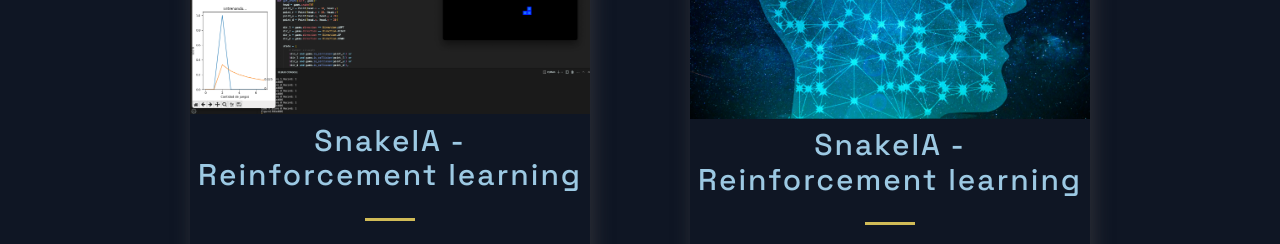
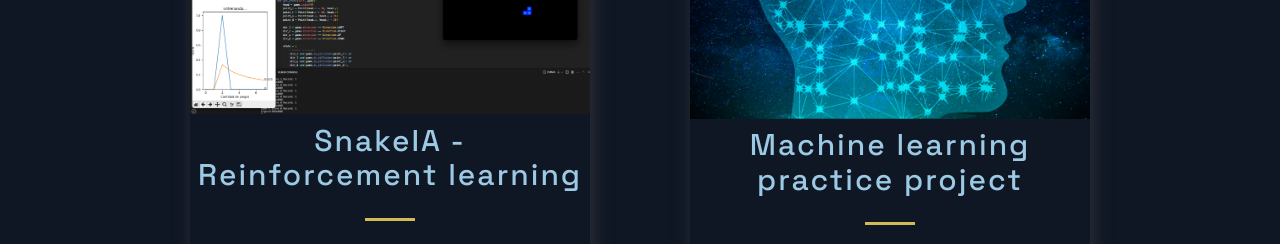
Before and after one commit to jmibarra/portfolio-jmi, a Next.js app: page / in a window 1280 px wide. Shown: the part 2800-3044 px from the top of the page. Built offline with nearby package versions, Linux system fonts and the light colour scheme; no server answers.

Commit message:
Faltaron 2 datos del nuevo proyecto

```diff
--- a/src/constants/constants.js
+++ b/src/constants/constants.js
@@ -63,13 +63,13 @@ export const projects = [
         id: 6,
     },
     {
-        title: 'SnakeIA - Reinforcement learning',
+        title: 'Machine learning practice project',
         description: "Proyecto de implementación de algoritmos de machine learning que alimenta la serie de articulos \"Machine learning 101\"",
         image: 'images/big-data-and-artificial-intelligenc.jpg',
         tags: ['Python', 'Machine Learning', 'AI'],
         source: 'https://github.com/jmibarra/machine-learning-practice-project',
         visit: 'https://github.com/jmibarra/machine-learning-practice-project',
-        id: 6,
+        id: 7,
     }
 ];
 
```
